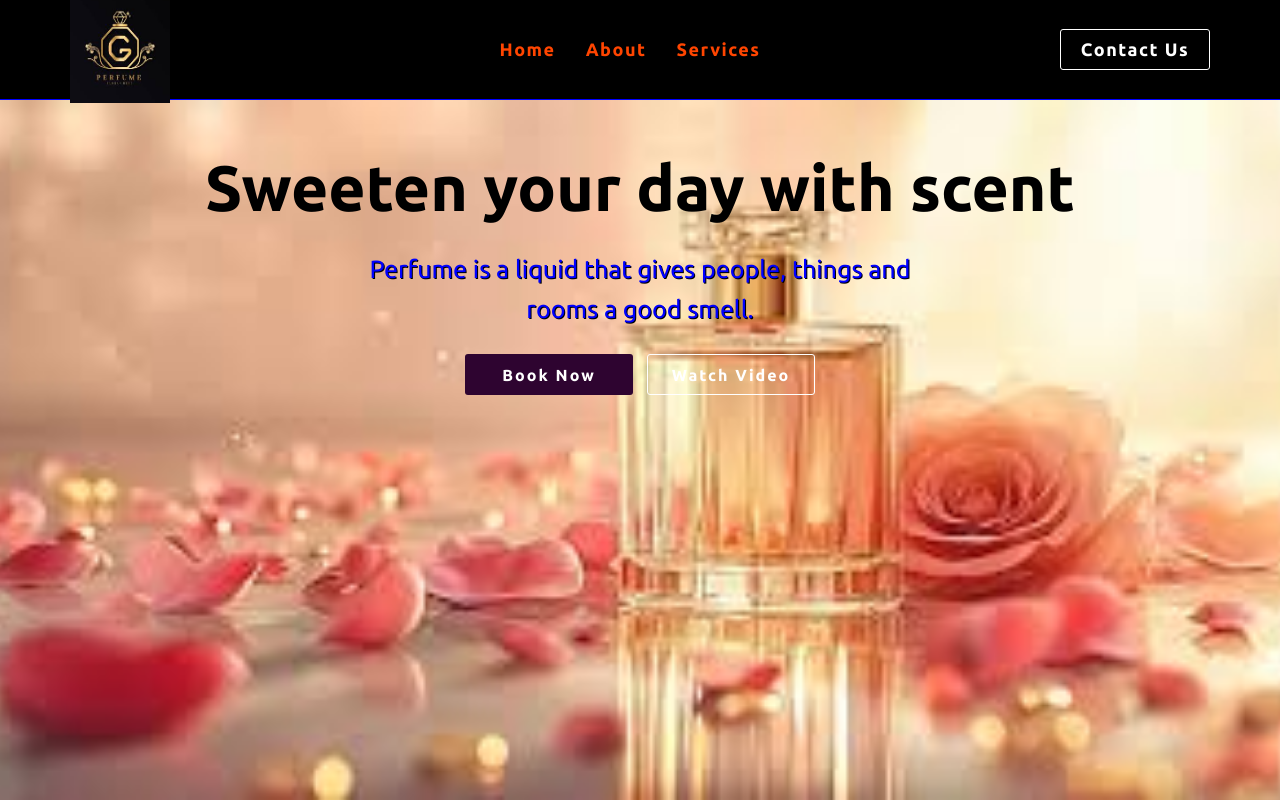
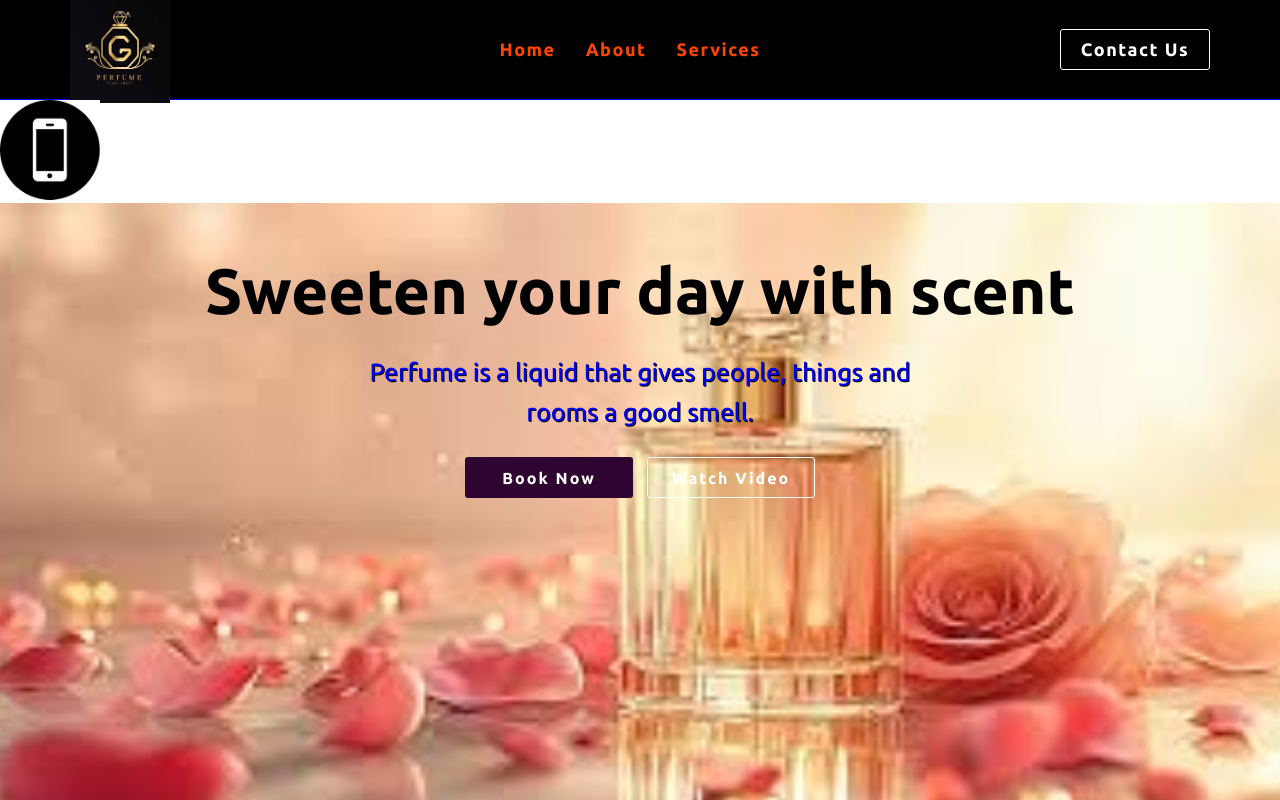
Before and after one commit to Nadeem-59/perfume, a Next.js app: page / in a window 1280 px wide. Shown: the top 800 px of the page. Built offline with nearby package versions, Linux system fonts and the light colour scheme.

Commit message:
Update globals.css

```diff
--- a/src/app/globals.css
+++ b/src/app/globals.css
@@ -204,12 +204,6 @@ margin: 0px auto 0px auto;
   margin-top: 30px;
   color:orange;;;
 }
-
-.Mobile-logo{
-  display: none;
-}
-
-
 
 @media (max-width:800px) {
 
```
